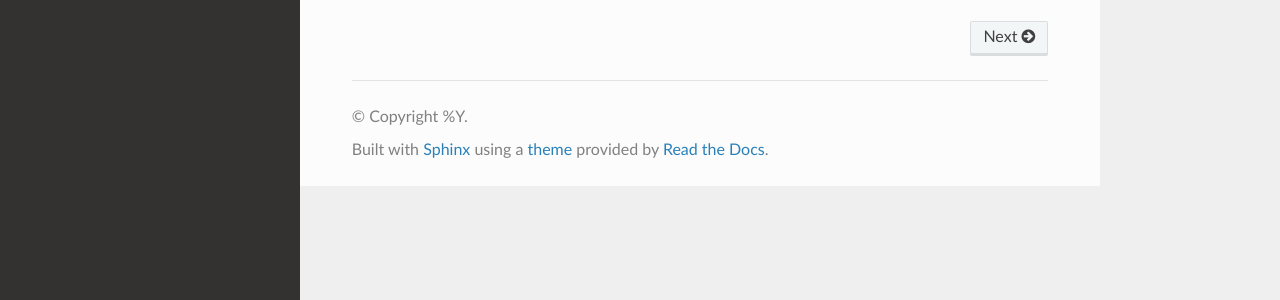
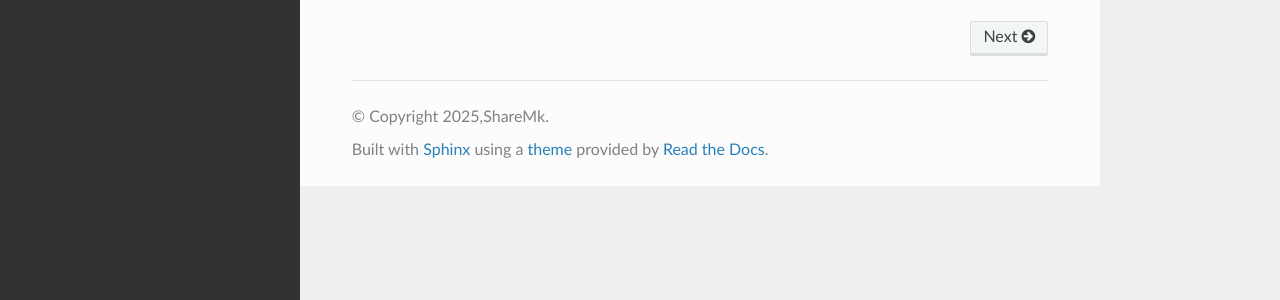
Before and after one commit to ShareMk/share-docs, a Sphinx documentation site: the page built from docs/index.rst, in a window 1280 px wide. Shown: the part 439-739 px from the top of the page. Built offline with Sphinx 7.4.7 and the Read the Docs theme 3.1.0, drawn with Linux system fonts in a browser that asks for light colours; pages that are not in the unit, such as notebooks, are missing from menus.

Commit message:
Update conf.py

```diff
--- a/docs/conf.py
+++ b/docs/conf.py
@@ -18,7 +18,7 @@
 # -- Project information -----------------------------------------------------
 
 project = "Share's Docs"
-copyright = "%Y"
+copyright = "2025,ShareMk"
 author = "ShareMk"
 
 
```
